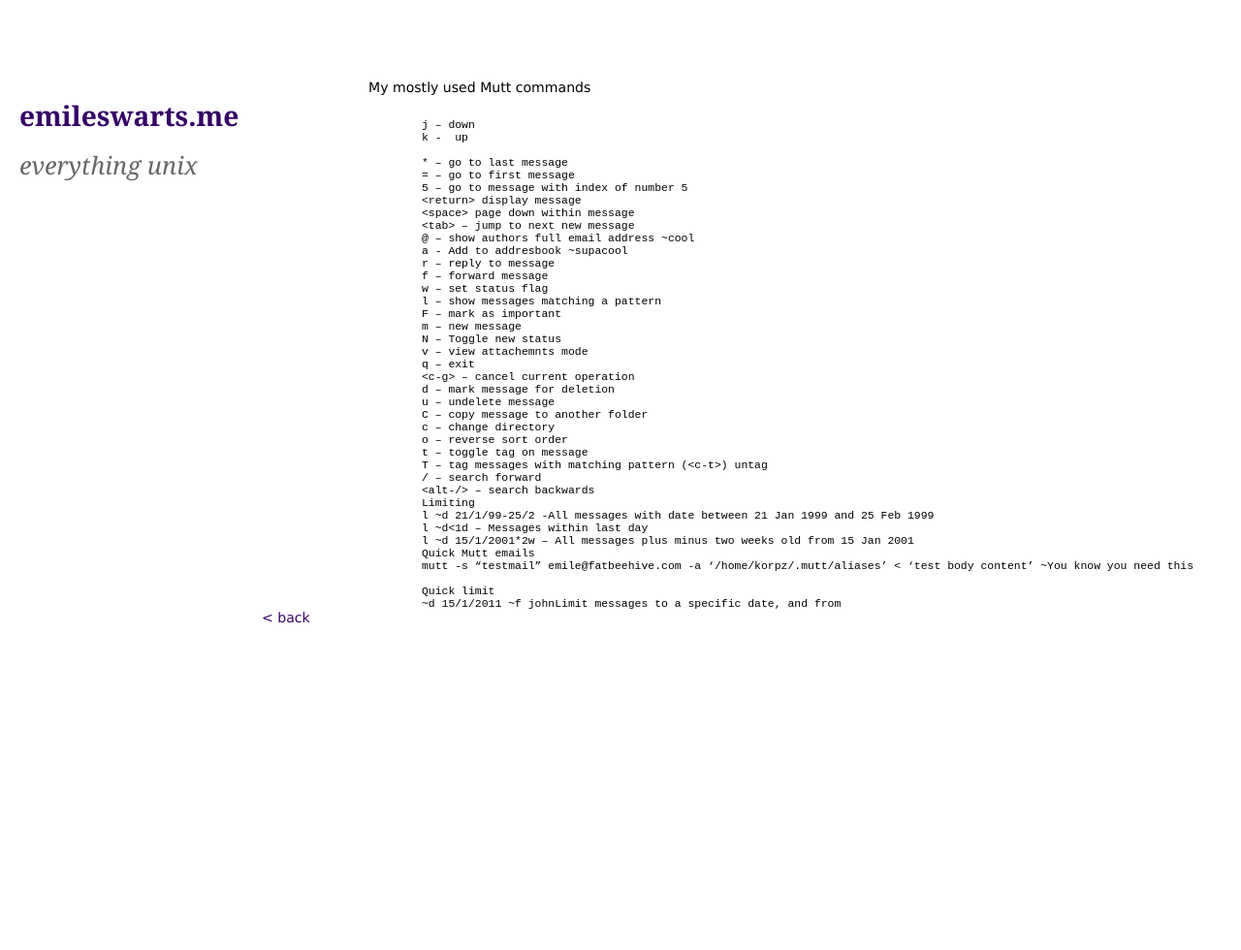
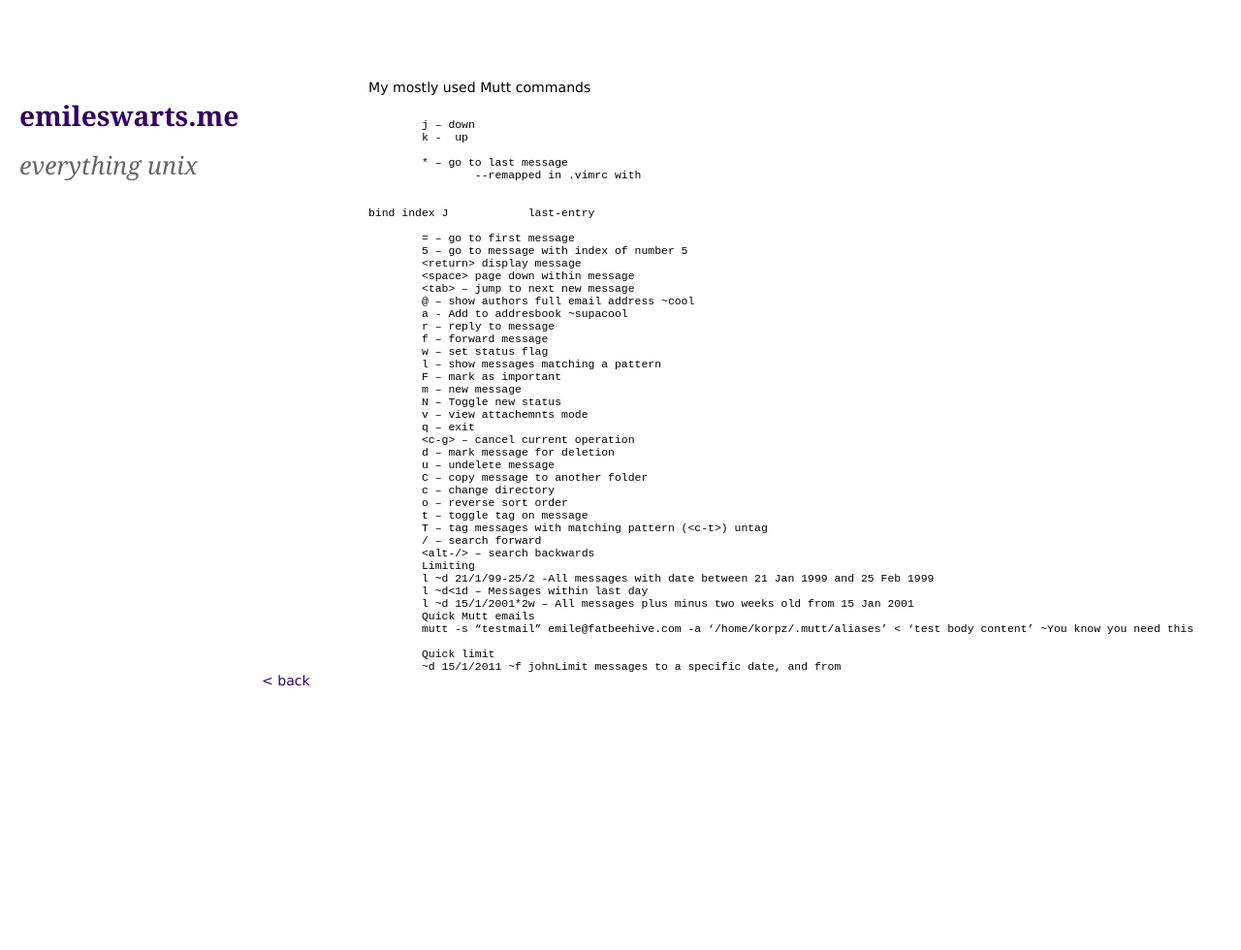
Before and after one commit to emileswarts/emileswarts.github.com, a Jekyll site: the page built from _posts/2011-06-16-reference-sheet-for-mutt-commands.md, in a window 1280 px wide. Shown: the whole page at 97% size. Built offline with Jekyll 4.4.1, drawn with Linux system fonts in a browser that asks for light colours.

Commit message:
last entry mapping

```diff
--- a/_posts/2011-06-16-reference-sheet-for-mutt-commands.md
+++ b/_posts/2011-06-16-reference-sheet-for-mutt-commands.md
@@ -12,6 +12,9 @@
 	k -  up
 
 	* &#8211; go to last message
+		--remapped in .vimrc with
+
+			<pre>bind index J    	last-entry</pre>
 	= &#8211; go to first message
 	5 &#8211; go to message with index of number 5
 	&lt;return&gt; display message
```
